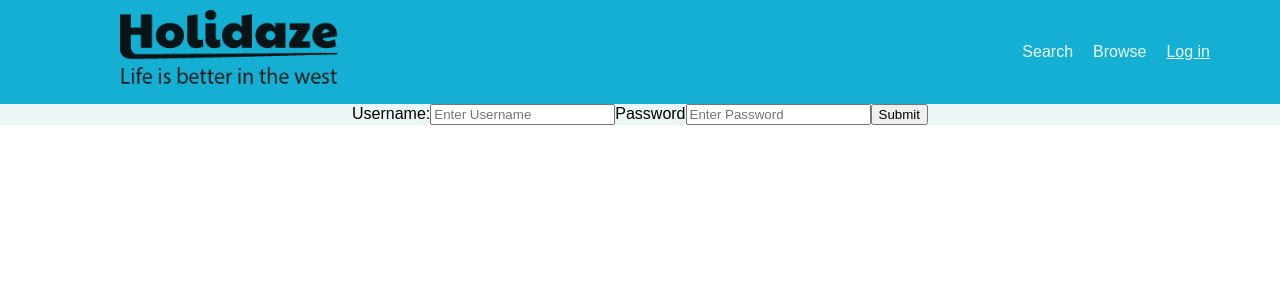
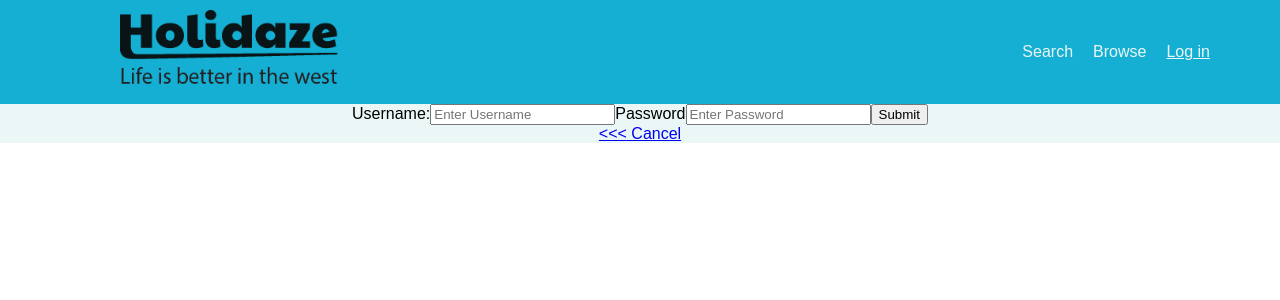
Before and after one commit to sono81/holidaze, a React (Create React App) app: page /Login in a window 1280 px wide. Shown: the top 300 px of the page. Built offline with nearby package versions, Linux system fonts and the light colour scheme.

Commit message:
Update classnames

```diff
--- a/src/components/functional/Dashboard/Enquiries.js
+++ b/src/components/functional/Dashboard/Enquiries.js
@@ -2,7 +2,7 @@ import React from "react";
 
 function Enquiries() {
   return (
-    <div className="message">
+    <div className="message__wrap">
       <h2>Enquiries</h2>
       <div className="message__containter">
           <div className="message__item">
--- a/src/components/functional/Dashboard/Messages.js
+++ b/src/components/functional/Dashboard/Messages.js
@@ -2,7 +2,7 @@ import React from "react";
 
 function Messages() {
   return (
-    <div className="message">
+    <div className="message__wrap">
       <h2>Messages</h2>
       <div className="message__containter">
           <div className="message__item">
--- a/src/components/layout/Login/LoginForm.js
+++ b/src/components/layout/Login/LoginForm.js
@@ -1,5 +1,5 @@
 import React, { useState } from "react";
-import { useHistory } from "react-router-dom";
+import { useHistory, NavLink } from "react-router-dom";
 
 localStorage.setItem("username", "admin");
 localStorage.setItem("password", "login");
@@ -22,8 +22,11 @@ function LoginForm() {
     }
   };
 
+  const cancel = "<<<"
+
   return (
-    <form onSubmit={handleSubmit}>
+    <>
+      <form onSubmit={handleSubmit} className="login__card">
         <label>Username:</label>
         <input
           type="text"
@@ -42,6 +45,10 @@ function LoginForm() {
 
         <button type="submit">Submit</button>
       </form>
+      <NavLink to="/" className="login__cancel">
+         {cancel} Cancel
+      </NavLink>
+    </>
   );
 }
 
```
Also changed, not shown: 1 other file (tests, documents, lock files or other folders). Lines whose indentation alone changed are shown as unchanged.
